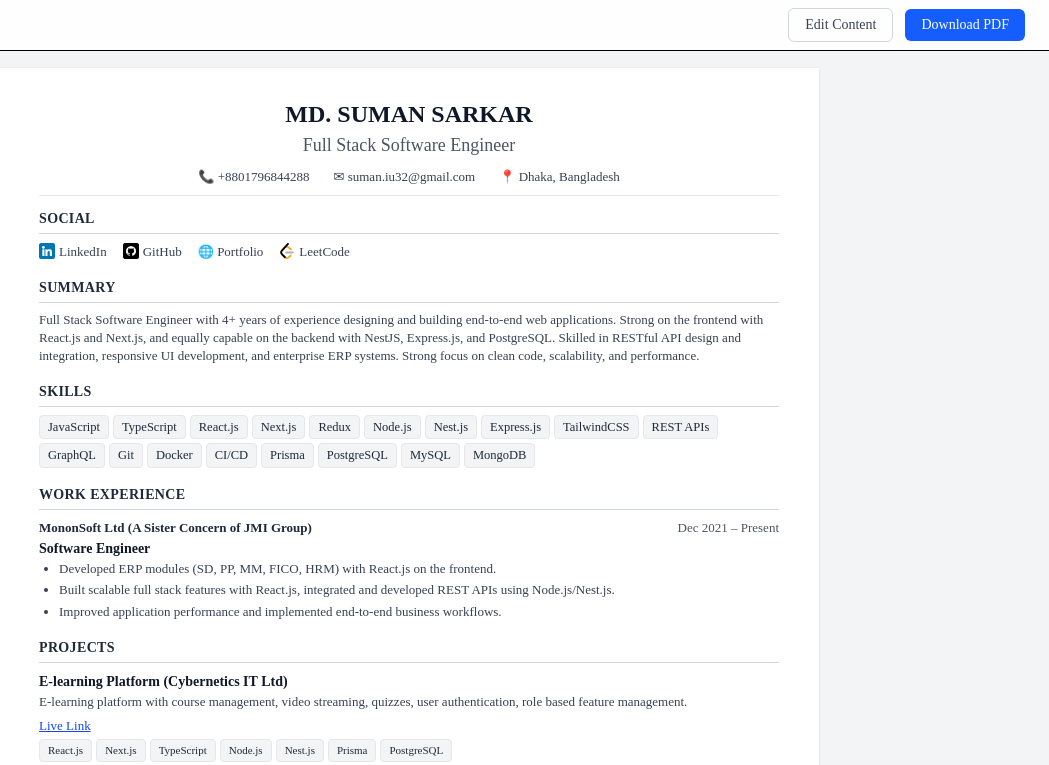
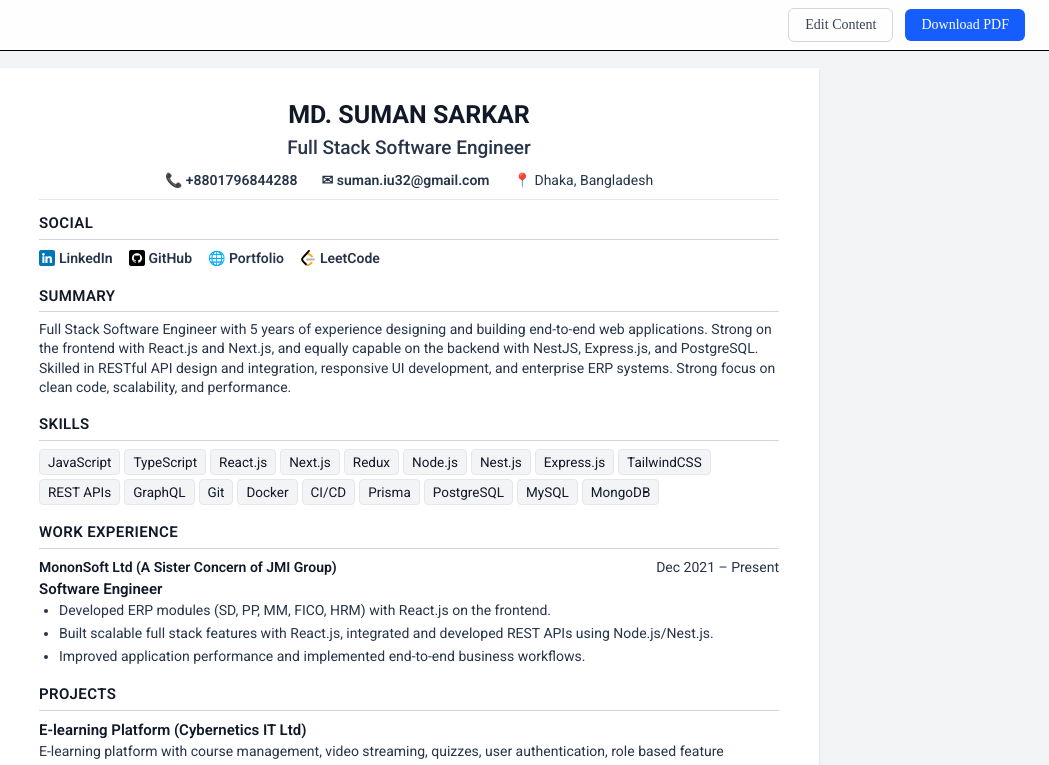
Before and after one commit to sumancse26/resume-builder, a React (Vite) app: page /preview in a window 1280 px wide. Shown: the top 765 px of the page, without its empty margins (231-1280 px from the left). Built offline with nearby package versions, Linux system fonts and the light colour scheme.

Commit message:
feat: adjust font size

```diff
--- a/index.html
+++ b/index.html
@@ -3,6 +3,9 @@
     <head>
         <meta charset="UTF-8" />
         <link rel="icon" type="image/svg+xml" href="/vite.svg" />
+        <link rel="preconnect" href="https://fonts.googleapis.com" />
+        <link rel="preconnect" href="https://fonts.gstatic.com" crossorigin />
+        <link href="https://fonts.googleapis.com/css2?family=Roboto:wght@400;500;600;700&display=swap" rel="stylesheet" />
         <meta name="viewport" content="width=device-width, initial-scale=1.0" />
         <title>Resume Suman Sarkar</title>
     </head>
--- a/src/App.css
+++ b/src/App.css
@@ -150,9 +150,62 @@
 }
 
 body {
-    font-family: Arial, Helvetica, sans-serif;
+    font-family: "Roboto", Arial, Helvetica, sans-serif;
     color: rgb(var(--foreground-rgb));
     background: white;
+}
+
+.resume-document {
+    font-family: "Roboto", Arial, Helvetica, sans-serif !important;
+}
+
+/* Give the resume one extra pixel of type for easier HR review. */
+.resume-document .text-\[11px\] {
+    font-size: 12px !important;
+}
+
+.resume-document .text-\[12px\] {
+    font-size: 13px !important;
+}
+
+.resume-document .text-\[12\.5px\] {
+    font-size: 13.5px !important;
+}
+
+.resume-document .text-\[13px\] {
+    font-size: 14px !important;
+}
+
+.resume-document .text-\[14px\] {
+    font-size: 15px !important;
+}
+
+.resume-document .text-\[18px\] {
+    font-size: 19px !important;
+}
+
+.resume-document .text-\[24px\] {
+    font-size: 25px !important;
+}
+
+/* Resume readability: keep body copy dark enough for comfortable scanning. */
+.resume-document .text-gray-700,
+.resume-document .text-gray-600 {
+    color: #273449 !important;
+}
+
+.resume-document .text-gray-800,
+.resume-document .text-gray-900 {
+    color: #111827 !important;
+}
+
+.resume-document a {
+    color: #155e75;
+    font-weight: 600;
+}
+
+.resume-document a:hover {
+    color: #0e7490;
 }
 
 .input {
@@ -309,6 +362,30 @@ body {
         font-weight: 600;
     }
 
+    .resume-document,
+    .resume-document p,
+    .resume-document li,
+    .resume-document span {
+        color: #111827 !important;
+    }
+
+    .resume-document .text-gray-700,
+    .resume-document .text-gray-600,
+    .resume-document .text-gray-800,
+    .resume-document .text-gray-900 {
+        color: #111827 !important;
+    }
+
+    .resume-document a {
+        color: #111827 !important;
+        text-decoration: underline !important;
+    }
+
+    .resume-document,
+    .resume-document * {
+        font-family: "Roboto", Arial, Helvetica, sans-serif !important;
+    }
+
     /* Remove background noise */
     .section-box,
     .timeline-icon {
--- a/src/components/ResumePreview.jsx
+++ b/src/components/ResumePreview.jsx
@@ -1,5 +1,24 @@
 import { useState } from "react";
 import { defaultResume } from "./resumeData";
+
+const toExternalUrl = (value) => {
+    const url = String(value || "").trim();
+
+    if (!url) return "";
+    if (/^(https?:\/\/|mailto:|tel:)/i.test(url)) return url;
+
+    return `https://${url}`;
+};
+
+const toPhoneUrl = (value) => {
+    const phone = String(value || "").trim().replace(/(?!^)\D/g, "");
+    return phone ? `tel:${phone}` : "";
+};
+
+const toEmailUrl = (value) => {
+    const email = String(value || "").trim();
+    return email ? `mailto:${email}` : "";
+};
 
 const Section = ({ title, children }) => (
     <section className="mb-4">
@@ -39,7 +58,12 @@ const ResumePreview = ({ data, setData }) => {
         setData({ ...resume, projects: next });
     };
 
-    const downloadPdf = () => window.print();
+    const downloadPdf = () => {
+        // Printing while editing would capture inputs instead of the anchor
+        // elements that browsers turn into clickable PDF annotations.
+        setEditing(false);
+        window.setTimeout(() => window.print(), 0);
+    };
 
     return (
         <div className="bg-gray-100 py-5 flex justify-center font-[Hind_Siliguri] print:bg-white print:py-0">
@@ -60,7 +84,7 @@ const ResumePreview = ({ data, setData }) => {
                 </button>
             </div>
 
-            <div className="w-[820px] bg-white px-10 py-2 shadow-sm print:text-[13px] print:shadow-none mt-12 print:mt-0">
+            <div className="resume-document w-[820px] bg-white px-10 py-2 shadow-sm print:text-[13px] print:shadow-none mt-12 print:mt-0">
 
                 {/* HEADER */}
                 <div className="text-center mb-2 mt-5">
@@ -89,8 +113,8 @@ const ResumePreview = ({ data, setData }) => {
                         </div>
                     ) : (
                         <>
-                            <a href={`tel:${resume.contact.phone}`} className="text-gray-700 hover:text-blue-700">📞 {resume.contact.phone}</a>
-                            <a href={`mailto:${resume.contact.email}`} className="text-gray-700 hover:text-blue-700">✉ {resume.contact.email}</a>
+                            <a href={toPhoneUrl(resume.contact.phone)} className="text-gray-700 hover:text-blue-700">📞 {resume.contact.phone}</a>
+                            <a href={toEmailUrl(resume.contact.email)} className="text-gray-700 hover:text-blue-700">✉ {resume.contact.email}</a>
                             <span>📍 {resume.contact.location}</span>
                         </>
                     )}
@@ -111,18 +135,18 @@ const ResumePreview = ({ data, setData }) => {
                         <div className="flex flex-wrap gap-4 text-[13px]">
                             <div className="flex items-center gap-1">
                                 <img src="/images/linkedin.png" alt="LinkedIn" className="w-4 h-4" />
-                                <a href={`https://${resume.social.linkedin}`} className="text-gray-700 hover:text-blue-700">LinkedIn</a>
+                                <a href={toExternalUrl(resume.social.linkedin)} className="text-gray-700 hover:text-blue-700">LinkedIn</a>
                             </div>
                             <div className="flex items-center gap-1">
                                 <img src="/images/github.png" alt="GitHub" className="w-4 h-4" />
-                                <a href={`https://${resume.social.github}`} className="text-gray-700 hover:text-blue-700">GitHub</a>
+                                <a href={toExternalUrl(resume.social.github)} className="text-gray-700 hover:text-blue-700">GitHub</a>
                             </div>
                             <div className="flex items-center gap-1">
-                                <a href={`https://${resume.social.portfolio}`} className="text-gray-700 hover:text-blue-700">🌐 Portfolio</a>
+                                <a href={toExternalUrl(resume.social.portfolio)} className="text-gray-700 hover:text-blue-700">🌐 Portfolio</a>
                             </div>
                             <div className="flex items-center gap-1">
                                 <img src="/images/leetcode.svg" alt="LeetCode" className="w-4 h-4" />
-                                <a href={`https://${resume.social.leetcode}`} className="text-gray-700 hover:text-blue-700">LeetCode</a>
+                                <a href={toExternalUrl(resume.social.leetcode)} className="text-gray-700 hover:text-blue-700">LeetCode</a>
                             </div>
                         </div>
                     )}
@@ -199,7 +223,7 @@ const ResumePreview = ({ data, setData }) => {
                                     <p className="text-[13px] text-gray-700 mb-1">{project.description}</p>
                                     <div className="flex flex-wrap gap-4 text-[13px] mb-1">
                                         {project.live && (
-                                            <a href={`${project.live}`} target="_blank" rel="noreferrer" className="text-blue-700 underline hover:text-blue-800">Live Link</a>
+                                            <a href={toExternalUrl(project.live)} target="_blank" rel="noreferrer" className="text-blue-700 underline hover:text-blue-800">Live Link</a>
                                         )}
                                         {project.credentials && (
                                             <span className="text-gray-600">Credentials: {project.credentials}</span>
--- a/src/components/resumeData.js
+++ b/src/components/resumeData.js
@@ -1,110 +1,127 @@
 export const defaultResume = {
-    name: "MD. SUMAN SARKAR",
-    title: "Full Stack Software Engineer",
+    name: 'MD. SUMAN SARKAR',
+    title: 'Full Stack Software Engineer',
 
     contact: {
-        phone: "+8801796844288",
-        email: "suman.iu32@gmail.com",
-        location: "Dhaka, Bangladesh"
+        phone: '+8801796844288',
+        email: 'suman.iu32@gmail.com',
+        location: 'Dhaka, Bangladesh'
     },
 
     social: {
-        linkedin: "www.linkedin.com/in/suman-iu",
-        github: "github.com/sumancse26",
-        portfolio: "https://developer-portfolio-silk-one.vercel.app/",
-        leetcode: "leetcode.com/u/suman_sarkar"
+        linkedin: 'https://www.linkedin.com/in/suman-iu',
+        github: 'https://github.com/sumancse26',
+        portfolio: 'https://developer-portfolio-silk-one.vercel.app/',
+        leetcode: 'https://leetcode.com/u/suman_sarkar/'
     },
 
-    about:
-        "Full Stack Software Engineer with 4+ years of experience designing and building end-to-end web applications. Strong on the frontend with React.js and Next.js, and equally capable on the backend with NestJS, Express.js, and PostgreSQL. Skilled in RESTful API design and integration, responsive UI development, and enterprise ERP systems. Strong focus on clean code, scalability, and performance.",
+    about: 'Full Stack Software Engineer with 5 years of experience designing and building end-to-end web applications. Strong on the frontend with React.js and Next.js, and equally capable on the backend with NestJS, Express.js, and PostgreSQL. Skilled in RESTful API design and integration, responsive UI development, and enterprise ERP systems. Strong focus on clean code, scalability, and performance.',
 
     skills: [
-        "JavaScript", "TypeScript", "React.js", "Next.js", "Redux", "Node.js",
-        "Nest.js", "Express.js", "TailwindCSS", "REST APIs", "GraphQL",
-        "Git", "Docker", "CI/CD", "Prisma", "PostgreSQL", "MySQL", "MongoDB"
+        'JavaScript',
+        'TypeScript',
+        'React.js',
+        'Next.js',
+        'Redux',
+        'Node.js',
+        'Nest.js',
+        'Express.js',
+        'TailwindCSS',
+        'REST APIs',
+        'GraphQL',
+        'Git',
+        'Docker',
+        'CI/CD',
+        'Prisma',
+        'PostgreSQL',
+        'MySQL',
+        'MongoDB'
     ],
 
     experience: [
         {
-            company: "MononSoft Ltd (A Sister Concern of JMI Group)",
-            duration: "Dec 2021 – Present",
-            role: "Software Engineer",
+            company: 'MononSoft Ltd (A Sister Concern of JMI Group)',
+            duration: 'Dec 2021 – Present',
+            role: 'Software Engineer',
             description: [
-                "Developed ERP modules (SD, PP, MM, FICO, HRM) with React.js on the frontend.",
-                "Built scalable full stack features with React.js, integrated and developed REST APIs using Node.js/Nest.js.",
-                "Improved application performance and implemented end-to-end business workflows."
+                'Developed ERP modules (SD, PP, MM, FICO, HRM) with React.js on the frontend.',
+                'Built scalable full stack features with React.js, integrated and developed REST APIs using Node.js/Nest.js.',
+                'Improved application performance and implemented end-to-end business workflows.'
             ]
         }
     ],
 
     projects: [
         {
-            name: "E-learning Platform (Cybernetics IT Ltd)",
-            description: "E-learning platform with course management, video streaming, quizzes, user authentication, role based feature management.",
-            live: "https://cyberneticsitbd.com/",
-            credentials: "",
-            tech: ["React.js", "Next.js", "TypeScript", "Node.js", "Nest.js", "Prisma", "PostgreSQL"]
+            name: 'E-learning Platform (Cybernetics IT Ltd)',
+            description:
+                'E-learning platform with course management, video streaming, quizzes, user authentication, role based feature management.',
+            live: 'https://cyberneticsitbd.com/',
+            credentials: '',
+            tech: ['React.js', 'Next.js', 'TypeScript', 'Node.js', 'Nest.js', 'Prisma', 'PostgreSQL']
         },
         {
-            name: "Discount Shop (Pagoole)",
-            description: "E-commerce app with authentication, manage multiple vendor, product management, order management and payment integration.",
-            live: "https://discountshop.pagoole.com/",
-            credentials: "",
-            tech: ["React.js", "Next.js", "Node.js", "Prisma", "PostgreSQL"]
+            name: 'Discount Shop (Pagoole)',
+            description:
+                'E-commerce app with authentication, manage multiple vendor, product management, order management and payment integration.',
+            live: 'https://discountshop.pagoole.com/',
+            credentials: '',
+            tech: ['React.js', 'Next.js', 'Node.js', 'Prisma', 'PostgreSQL']
         },
         {
-            name: "Inventory Management System",
-            description: "Designed and developed a full stack inventory and warehouse management system. Built a product catalog with stock tracking, purchase and sales order workflows, and supplier management. Implemented role-based admin dashboards with low-stock alerts and real-time inventory updates. Developed secure REST APIs and integrated PostgreSQL persistence via Prisma.",
-            live: "https://emojud.vercel.app",
-            credentials: "Username: suman  |  Password: 12345678",
-            tech: ["React.js", "Next.js", "TypeScript", "Node.js", "Nest.js", "Prisma", "PostgreSQL"]
+            name: 'Inventory Management System',
+            description:
+                'Designed and developed a full stack inventory and warehouse management system. Built a product catalog with stock tracking, purchase and sales order workflows, and supplier management. Implemented role-based admin dashboards with low-stock alerts and real-time inventory updates. Developed secure REST APIs and integrated PostgreSQL persistence via Prisma.',
+            live: 'https://emojud.netlify.app',
+            credentials: 'Username: suman  |  Password: 12345678',
+            tech: ['React.js', 'Next.js', 'TypeScript', 'Node.js', 'Nest.js', 'Prisma', 'PostgreSQL']
         }
     ],
 
     education: [
         {
-            institute: "Islamic University",
-            year: "2018",
-            degree: "M.Sc in Computer Science & Engineering (2.76)"
+            institute: 'Islamic University',
+            year: '2018',
+            degree: 'M.Sc in Computer Science & Engineering (2.76)'
         },
         {
-            institute: "Islamic University",
-            year: "2017",
-            degree: "B.Sc in Computer Science & Engineering (3.04)"
+            institute: 'Islamic University',
+            year: '2017',
+            degree: 'B.Sc in Computer Science & Engineering (3.04)'
         }
     ],
 
     training: [
         {
-            title: "Web Development with React, Next.js & Prisma",
-            institute: "Ostad Ltd, Dhaka",
+            title: 'Web Development with React, Next.js & Prisma',
+            institute: 'Ostad Ltd, Dhaka',
             description: [
-                "Built scalable React apps.",
-                "Implemented SSR, CSR, and caching with Next.js.",
-                "Developed REST APIs.",
-                "Optimized frontend performance.",
-                "Payment gateway integration with SSL Commerz and AamarPay and bKash."
+                'Built scalable React apps.',
+                'Implemented SSR, CSR, and caching with Next.js.',
+                'Developed REST APIs.',
+                'Optimized frontend performance.',
+                'Payment gateway integration with SSL Commerz and AamarPay and bKash.'
             ]
         }
     ],
 
     additionalSkills: [
-        "Develop, maintain, and optimize reusable frontend components using React.js, Redux and Next.js (App Router).",
-        "Implement responsive and interactive UIs in collaboration with product designers and backend teams.",
-        "Use TailwindCSS, CSS, and styling libraries to build clean, scalable UI systems.",
-        "Develop robust backend APIs, services, and microservices using Nest.js and Express frameworks.",
-        "Design and optimize relational and NoSQL databases (PostgreSQL, MySQL, MongoDB) with Prisma ORM.",
-        "Architect full stack codebases following industry best practices, design patterns, and performance standards.",
-        "Work with micro frontends and monorepo/multi-repo structures to build large-scale modular applications.",
-        "Build and maintain internal design systems and component libraries.",
-        "Utilize TypeScript to write readable, maintainable, and strongly typed code across frontend and backend.",
-        "Optimize application performance, SEO, and overall user experience.",
-        "Work with state management libraries (Redux) and TanStack Query for client/server state synchronization.",
-        "Implement authentication, authorization, and secure REST/GraphQL API integrations.",
-        "Maintain high code quality using linting tools, formatting standards, and Git workflows.",
-        "Participate in release processes and CI/CD pipelines for smooth deployments.",
-        "A solid foundation on OOP, Algorithm, Data Structure, knowledge of REST APIs and GraphQL.",
-        "Experienced with SDLC and Agile methodologies.",
-        "Version control with Git, GitHub; containerization with Docker."
+        'Develop, maintain, and optimize reusable frontend components using React.js, Redux and Next.js (App Router).',
+        'Implement responsive and interactive UIs in collaboration with product designers and backend teams.',
+        'Use TailwindCSS, CSS, and styling libraries to build clean, scalable UI systems.',
+        'Develop robust backend APIs, services, and microservices using Nest.js and Express frameworks.',
+        'Design and optimize relational and NoSQL databases (PostgreSQL, MySQL, MongoDB) with Prisma ORM.',
+        'Architect full stack codebases following industry best practices, design patterns, and performance standards.',
+        'Work with micro frontends and monorepo/multi-repo structures to build large-scale modular applications.',
+        'Build and maintain internal design systems and component libraries.',
+        'Utilize TypeScript to write readable, maintainable, and strongly typed code across frontend and backend.',
+        'Optimize application performance, SEO, and overall user experience.',
+        'Work with state management libraries (Redux) and TanStack Query for client/server state synchronization.',
+        'Implement authentication, authorization, and secure REST/GraphQL API integrations.',
+        'Maintain high code quality using linting tools, formatting standards, and Git workflows.',
+        'Participate in release processes and CI/CD pipelines for smooth deployments.',
+        'A solid foundation on OOP, Algorithm, Data Structure, knowledge of REST APIs and GraphQL.',
+        'Experienced with SDLC and Agile methodologies.',
+        'Version control with Git, GitHub; containerization with Docker.'
     ]
 };
```
